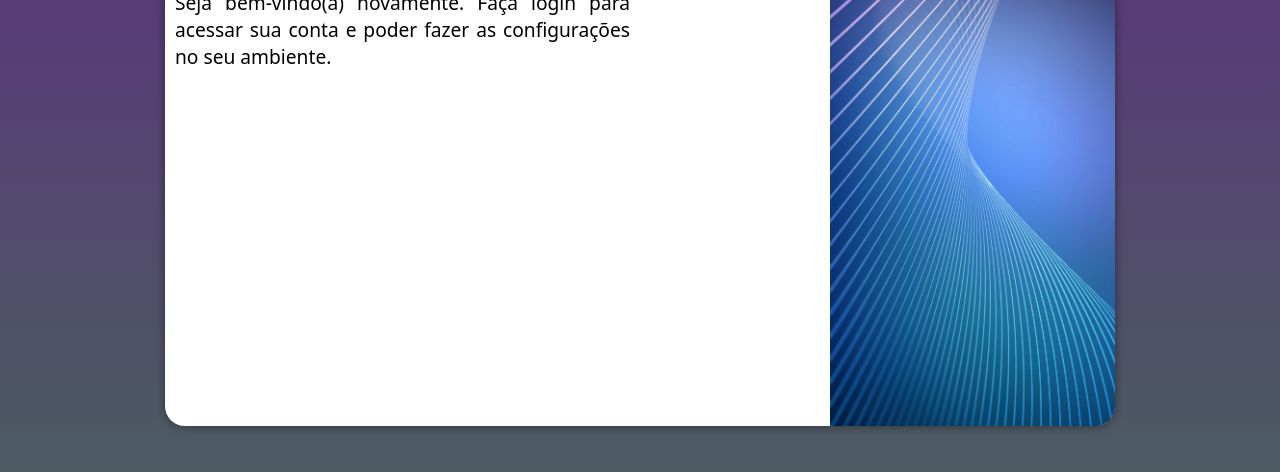
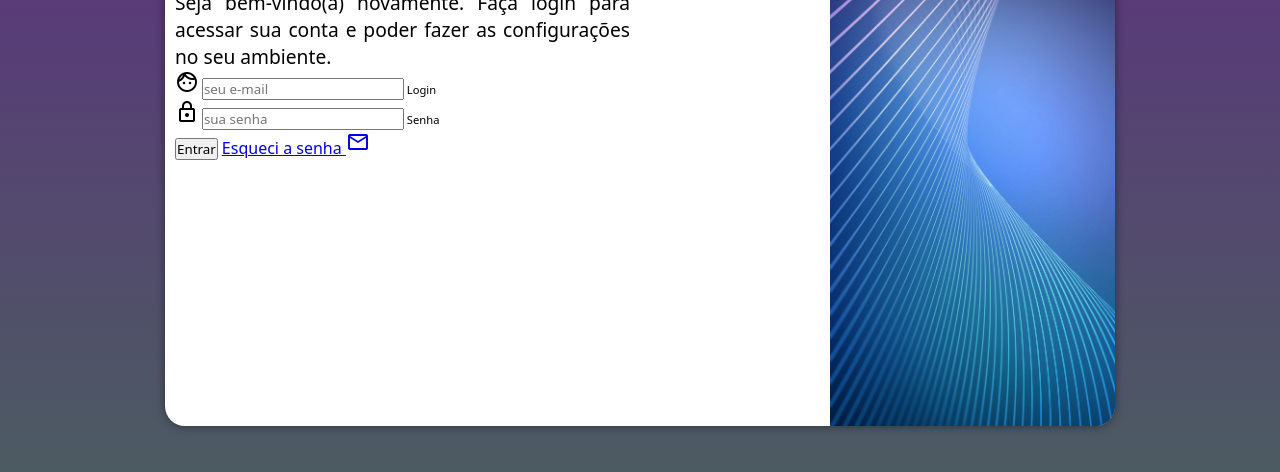
Before and after one commit to valeriabeltrame/projeto-login, a plain HTML site: page index.html in a window 1280 px wide. Shown: the part 224-696 px from the top of the page. Drawn offline with nearby package versions, Linux system fonts and the light colour scheme.

Commit message:
atualização formulário

```diff
--- a/estilos/style.css
+++ b/estilos/style.css
@@ -63,3 +63,7 @@ div#formulario > p {
     font-size: 0.8em;
     text-align: justify;
 }
+
+div.campo {
+    font-size: 0.7em;
+}
--- a/index.html
+++ b/index.html
@@ -5,6 +5,7 @@
     <meta name="viewport" content="width=device-width, initial-scale=1.0">
     <title>Login</title>
 
+    <link href="https://fonts.googleapis.com/css2?family=Material+Symbols+Outlined" rel="stylesheet" />
     <link rel="stylesheet" href="estilos/style.css">
     <link rel="stylesheet" href="estilos/media-query.css">
 
@@ -19,12 +20,25 @@
                 <h1>Login</h1>
                 <p>Seja bem-vindo(a) novamente. Faça login para acessar sua conta e poder fazer as configurações no seu ambiente.
                 </p>
-                <form action="login.php" method="post">
+                <form action="login.php" method="post" autocomplete="on">
 
-                 <div>
-
+                 <div class="campo">
+                    <span class="material-symbols-outlined">face</span>
+                   <input type="email" name="login" id="ilogin" placeholder="seu e-mail" autocomplete="email" required maxlength="30">
+                   <label for="ilogin">Login</label>
                  </div>
 
+                 <div class="campo">
+                    <span class="material-symbols-outlined">lock</span>
+                    <input type="password" name="senha" id="isenha" placeholder="sua senha" autocomplete="current-password" required minlength="8" maxlength="20">
+                    <label for="isenha">Senha</label>
+                 </div>
+                   <input type="submit" value="Entrar">
+
+                   <a href="esqueci.html">Esqueci a senha <span class="material-symbols-outlined">
+                    mail
+                    </span>
+                   </a>
                 </form>
 
             </div>
```
